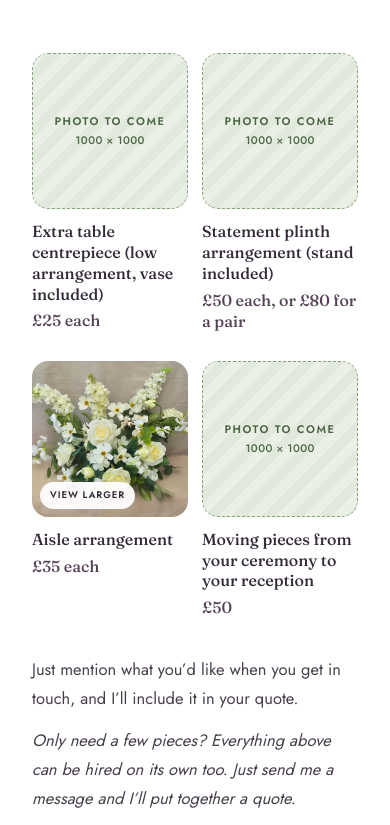
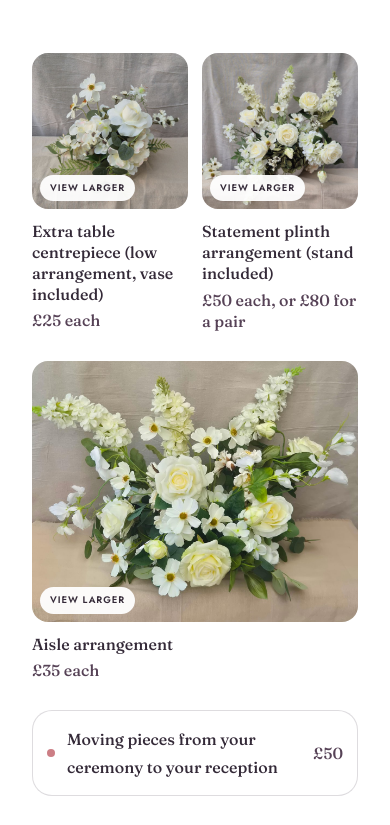
Before and after one commit to adamwallacedesign/bonny-forever, a plain HTML site: page site/weddings.html in a window 390 px wide. Shown: the part 4406-5231 px from the top of the page. Drawn offline with Linux system fonts and the light colour scheme.

Commit message:
Weddings: 3 add-on cards with photos; moving pieces as a line
"Moving pieces from your ceremony to your reception" (£50) is now a
line beneath the cards, styled like "Delivery, setup and collection"
(.addon-line shares the .sig-included rules).

The remaining three cards are 3 across above 720px. At 720px and
below they're 2 columns with the last card full width and a 5:4 photo,
the same pattern and breakpoint as the package grid.

The centrepiece and plinth add-ons now show the package photos
(centrepiece-white-roses.jpg, statement-plinth-white.jpg; same files,
no copies) and open the lightbox like the aisle card. Neither package
card has a second photo, so each opens one. No add-on placeholders
remain.

Co-Authored-By: Claude Opus 5.5 <noreply@anthropic.com>

```diff
--- a/site/css/weddings.css
+++ b/site/css/weddings.css
@@ -26,9 +26,10 @@
 .sig-tile:hover .sig-photo img{transform:scale(1.05)}
 .sig-zoom{position:absolute;left:12px;bottom:12px;background:rgba(255,255,255,.94);color:var(--ink);border-radius:999px;padding:6px 14px;font-size:11px;letter-spacing:.12em;text-transform:uppercase;font-weight:600}
 .sig-label{display:block;padding:18px 20px 20px;font-family:var(--disp);font-size:19px;font-weight:500;line-height:1.3;color:var(--ink)}
-/* "Delivery, setup and collection": the fifth package item, which has no photo */
-.sig-included{display:flex;align-items:center;gap:12px;margin-top:22px;padding:18px 20px;background:#fff;border:var(--rule);border-radius:20px;font-family:var(--disp);font-size:19px;font-weight:500;color:var(--ink)}
-.sig-included i{flex:none;width:8px;height:8px;border-radius:50%;background:var(--rose)}
+/* "Delivery, setup and collection" (package) and "Moving pieces" (add-ons, below): a line with a rose dot, no photo */
+.sig-included,.addon-line{display:flex;align-items:center;gap:12px;padding:18px 20px;background:#fff;border:var(--rule);border-radius:20px;font-family:var(--disp);font-size:19px;font-weight:500;color:var(--ink)}
+.sig-included{margin-top:22px}
+.sig-included i,.addon-line i{flex:none;width:8px;height:8px;border-radius:50%;background:var(--rose)}
 .sig-foot{display:flex;flex-wrap:wrap;align-items:center;justify-content:space-between;gap:20px 32px;margin-top:32px}
 .sig-foot p{max-width:58ch;opacity:.88}
 
@@ -37,21 +38,22 @@
 .look-block .sec-head{margin-bottom:24px}
 .look-section .story-img img{aspect-ratio:1}
 
-/* NEED A LITTLE MORE? (add-on cards): name, price and photo. Above 992px: 4 across, photos up
-   to 250px square, spread to the full width. 992px and below: 2 across. The photo comes last in
-   the HTML but shows first (order:-1). Photos are cropped square here; the lightbox shows the
-   whole photo. An add-on with a photo is a button.addon-photo; one still waiting for its photo
-   is a plain span.addon-photo holding a placeholder, so it isn't clickable. */
-.addon-grid{list-style:none;display:grid;grid-template-columns:repeat(4,minmax(0,250px));justify-content:space-between;gap:36px 24px;margin-bottom:36px}
+/* NEED A LITTLE MORE? (add-on cards): name, price and photo, 3 across above 720px. The photo
+   comes last in the HTML but shows first (order:-1). Photos are cropped square here; the
+   lightbox shows the whole photo. 720px and below: 2 columns plus a full-width last card,
+   like the package grid (see the 720px rules below). */
+.addon-grid{list-style:none;display:grid;grid-template-columns:repeat(3,minmax(0,1fr));gap:36px 32px;margin-bottom:28px}
 .addon-card{display:flex;flex-direction:column}
 button.addon-photo{all:unset;cursor:pointer} /* clears the browser's button styles; the look is below */
 .addon-card .addon-photo{order:-1;position:relative;display:block;aspect-ratio:1;overflow:hidden;border-radius:20px;margin-bottom:16px}
 button.addon-photo:focus-visible{outline:2px solid var(--grape);outline-offset:3px}
 .addon-photo img{width:100%;height:100%;object-fit:cover;display:block;transition:transform .5s}
 button.addon-photo:hover img{transform:scale(1.05)}
-.addon-photo .photo-placeholder{width:100%;height:100%;border-radius:inherit}
 .addon-name{font-size:19px;font-weight:500;line-height:1.3;color:var(--ink);margin-bottom:6px;overflow-wrap:break-word}
 .addon-price{font-family:var(--disp);font-size:18px;font-weight:500;line-height:1.35;color:var(--grape)}
+/* "Moving pieces": an add-on without a photo, a line like "Delivery, setup and collection" (above) */
+.addon-line{margin-bottom:32px}
+.addon-line-price{margin-left:auto;padding-left:16px;color:var(--grape);white-space:nowrap}
 
 /* LIGHTBOX */
 #lb{position:fixed;inset:0;z-index:2000;background:rgba(30,22,32,.88);display:none;align-items:center;justify-content:center;padding:24px}
@@ -72,9 +74,9 @@ button.addon-photo:hover img{transform:scale(1.05)}
 .lb-thumbs button:focus-visible{outline:2px solid var(--wisteria);outline-offset:2px}
 .lb-thumbs img{height:58px;width:58px;object-fit:cover;border-radius:10px;display:block}
 
-.sig-label,.sig-included{overflow-wrap:break-word}
+.sig-label,.sig-included,.addon-line{overflow-wrap:break-word}
 .sig-zoom{white-space:nowrap}
-@media(max-width:992px){.addon-grid{grid-template-columns:repeat(2,minmax(0,1fr));max-width:640px}.sig-box{padding:26px}.look-section .story-img{max-width:520px}}
+@media(max-width:992px){.sig-box{padding:26px}.look-section .story-img{max-width:520px}}
 @media(max-width:720px){
   .sig-grid{grid-template-columns:repeat(2,1fr)}
   .sig-grid>.sig-tile,.sig-grid>.sig-wide{grid-column:span 1}
@@ -82,13 +84,17 @@ button.addon-photo:hover img{transform:scale(1.05)}
   /* odd number of cards: the last one spans both columns, with a wide photo */
   .sig-grid>.sig-tile:last-child:nth-child(odd){grid-column:1 / -1}
   .sig-grid>.sig-tile:last-child:nth-child(odd) .sig-photo{aspect-ratio:5/4}
+  /* add-ons, the same way: 2 columns, and an odd last card spans both with a wide photo */
+  .addon-grid{grid-template-columns:repeat(2,minmax(0,1fr))}
+  .addon-card:last-child:nth-child(odd){grid-column:1 / -1}
+  .addon-card:last-child:nth-child(odd) .addon-photo{aspect-ratio:5/4}
 }
 @media(max-width:560px){
   .sig-box{padding:18px 16px}
   .sig-grid{gap:12px}
   .sig-label{padding:12px 12px 14px;font-size:15.5px}
   .sig-zoom{left:8px;bottom:8px;padding:5px 10px;font-size:9.5px;letter-spacing:.1em}
-  .sig-included{padding:14px 14px;font-size:16px}
+  .sig-included,.addon-line{padding:14px 14px;font-size:16px}
   .package-price-line .package-price{font-size:26px}
   .addon-grid{gap:28px 14px}
   .addon-card .addon-photo{margin-bottom:12px;border-radius:16px}
--- a/site/weddings.html
+++ b/site/weddings.html
@@ -157,18 +157,22 @@
       <p class="lead">Got a bigger guest list or a larger venue? You can add extra pieces to your package, all in the same soft whites, creams and greenery:</p>
     </div>
     <!-- Each card: name, price, then the photo (shown first by CSS, so screen readers hear the
-         name before the "View larger" button). An add-on without a photo yet has a plain
-         placeholder in place of the button, so it isn't clickable. -->
+         name before the "View larger" button). The centrepiece and plinth cards reuse the
+         package photos. -->
     <ul class="addon-grid">
       <li class="addon-card">
         <h3 class="addon-name">Extra table centrepiece (low arrangement, vase included)</h3>
         <p class="addon-price">£25 each</p>
-        <span class="addon-photo"><span class="photo-placeholder" aria-hidden="true">Photo to come<small>1000 &times; 1000</small></span></span>
+        <button type="button" class="addon-photo" aria-label="View larger: Extra table centrepiece">
+          <img src="images/centrepiece-white-roses.jpg" alt="Low faux centrepiece of white roses, white daisies and greenery" width="1000" height="1000" loading="lazy"><span class="sig-zoom">View larger</span>
+        </button>
       </li>
       <li class="addon-card">
         <h3 class="addon-name">Statement plinth arrangement (stand included)</h3>
         <p class="addon-price">£50 each, or £80 for a pair</p>
-        <span class="addon-photo"><span class="photo-placeholder" aria-hidden="true">Photo to come<small>1000 &times; 1000</small></span></span>
+        <button type="button" class="addon-photo" aria-label="View larger: Statement plinth arrangement">
+          <img src="images/statement-plinth-white.jpg" alt="Statement faux arrangement of white roses, tall white spires and foliage" width="1000" height="1000" loading="lazy"><span class="sig-zoom">View larger</span>
+        </button>
       </li>
       <li class="addon-card">
         <h3 class="addon-name">Aisle arrangement</h3>
@@ -179,12 +183,10 @@
           <img src="images/aisle-arrangement-ivory-roses.jpg" alt="Low faux aisle arrangement of ivory roses, white cosmos, cream stocks and white sweet peas with trailing greenery" width="1200" height="1002" loading="lazy"><span class="sig-zoom">View larger</span>
         </button>
       </li>
-      <li class="addon-card">
-        <h3 class="addon-name">Moving pieces from your ceremony to your reception</h3>
-        <p class="addon-price">£50</p>
-        <span class="addon-photo"><span class="photo-placeholder" aria-hidden="true">Photo to come<small>1000 &times; 1000</small></span></span>
-      </li>
     </ul>
+    <!-- An add-on without a photo, shown as a line in the same style as "Delivery, setup and
+         collection" in the package -->
+    <p class="addon-line"><i aria-hidden="true"></i><span>Moving pieces from your ceremony to your reception</span> <span class="addon-line-price">£50</span></p>
     <p class="price-note">Just mention what you&rsquo;d like when you get in touch, and I&rsquo;ll include it in your quote.</p>
     <p class="price-note"><em>Only need a few pieces? Everything above can be hired on its own too. Just send me a message and I&rsquo;ll put together a quote.</em></p>
     <a href="index.html?enquiry=wedding#contact" class="btn btn-outline">Add to my enquiry</a>
```
